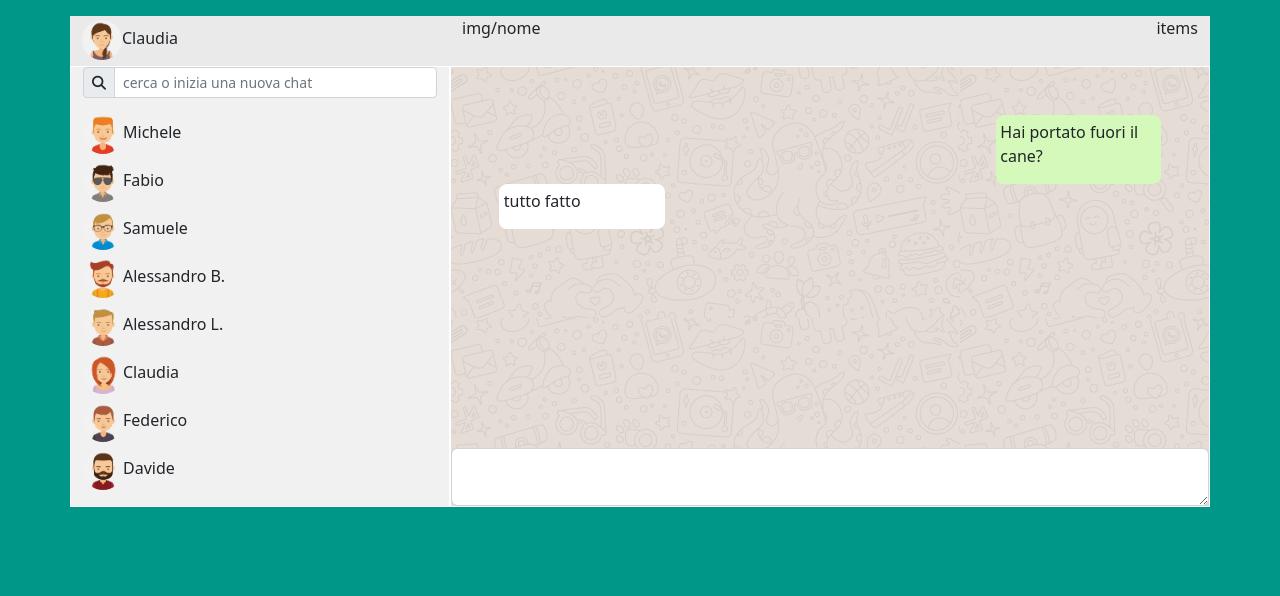
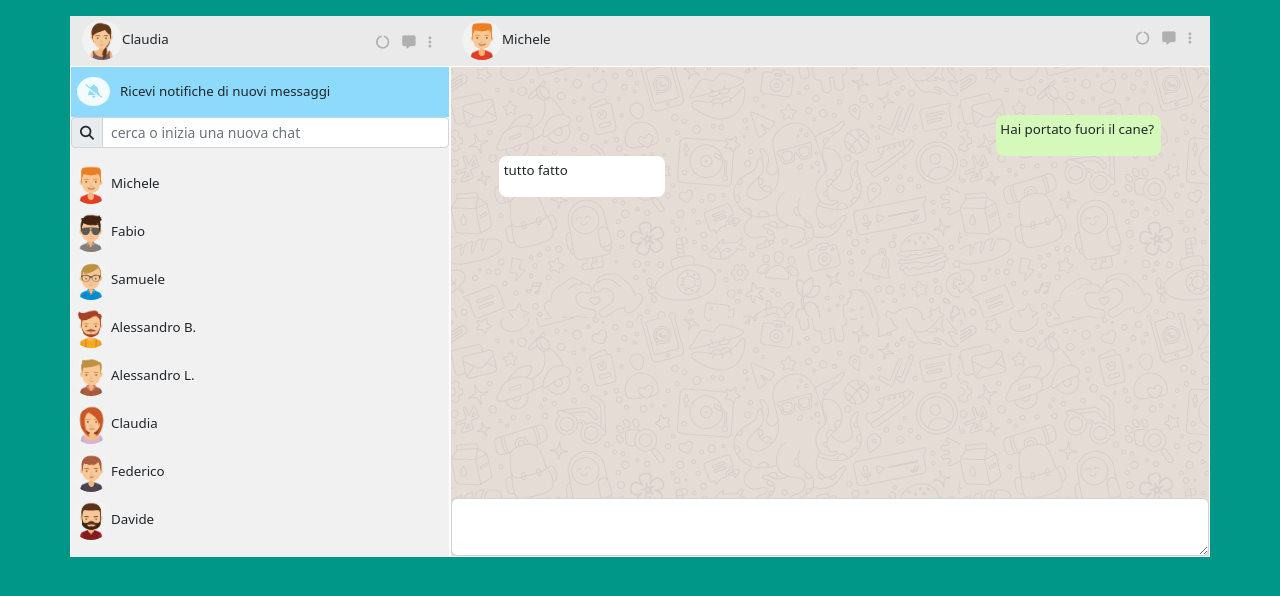
Before and after one commit to RobertoCartaMantiglia/vue-boolzapp, a plain HTML site: page index.html in a window 1280 px wide. Drawn offline with nearby package versions, Linux system fonts and the light colour scheme.

Commit message:
improve style

```diff
--- a/css/style.css
+++ b/css/style.css
@@ -1,5 +1,6 @@
 body{
     background-color: #009688;
+    font-size: smaller;
 }
 header{
     height: 50px;
@@ -20,9 +21,24 @@ img{
 .wrapper{
     margin-top: 1rem;
 }
+.items span > i{
+    margin: 1rem 0.4rem;
+    color: #b0b0b0;
 
+}
 .my-contacts{
     background-color: rgb(241, 241, 241);
+}
+.alert-messages-section{
+    height: 50px;
+    background-color: #8edafc;
+}
+.bell{
+    background-color: #f2fbff;
+    color:  #8edafc;
+    padding: 0.5rem;
+    border-radius: 50%;
+    margin: 0.6rem 0.4rem;
 }
 .content-messages{
     background-image: url('../img/mine.jpg');
--- a/index.html
+++ b/index.html
@@ -20,29 +20,61 @@
 
         <header class="container">
             <div class="row">
-                <div class="col-4 user-section pt-1">
-                    <img :src="`./img/avatar_io.jpg`" alt="#">
-                    <span>Claudia</span>
+                <div class="col-4 user-section pt-1 d-flex justify-content-between">
+                   <div>
+                        <img :src="`./img/avatar_io.jpg`" alt="#">
+                        <span>Claudia</span>
+                   </div>
+                   <div class="items">
+                       <span>
+                        <i class="fa-solid fa-circle-notch"></i>
+                       </span>
+                       <span>
+                        <i class="fa-solid fa-message"></i>
+                       </span>
+                       <span>
+                        <i class="fa-solid fa-ellipsis-vertical"></i>
+                       </span>
+                   </div>
                 </div>
                 <div class="col-8 d-flex justify-content-between">
-                    <div>
-                        <p>img/nome</p>
+                    <div class="pt-1">
+                        <img :src="`./img/avatar_1.jpg`" alt="#">
+                        <span>Michele</span>
                     </div>
-                    <div>
-                        <p>items</p>
+                    <div class="items">
+                        <span>
+                         <i class="fa-solid fa-circle-notch"></i>
+                        </span>
+                        <span>
+                         <i class="fa-solid fa-message"></i>
+                        </span>
+                        <span>
+                         <i class="fa-solid fa-ellipsis-vertical"></i>
+                        </span>
                     </div>
                 </div>
             </div>
         </header>
 
         <main class="container">
-            <div class="row">
-                <div class="col-4 my-contacts border border-white">
+            <div class="row ">
+                <div class="col-4 p-0 my-contacts border border-white">
+
+                    <div class="alert-messages-section">
+                        <span>
+                            <i class="fa-solid fa-bell-slash bell"></i>
+                        </span>
+                       <span>
+                            Ricevi notifiche di nuovi messaggi
+                       </span>
+                    </div>
+
                     <div class="input-group input-group-sm mb-3">
                         <span class="input-group-text">
                             <i class="fa-solid fa-magnifying-glass"></i>
                         </span>
-                        <input type="text" placeholder="cerca o inizia una nuova chat" class="form-control" aria-label="Sizing example input" aria-describedby="inputGroup-sizing-sm">
+                        <input type="text" placeholder="cerca o inizia una nuova chat" class="form-control"  aria-describedby="inputGroup-sizing-sm">
                     </div>
 
                     <div class="contact-list">
```
